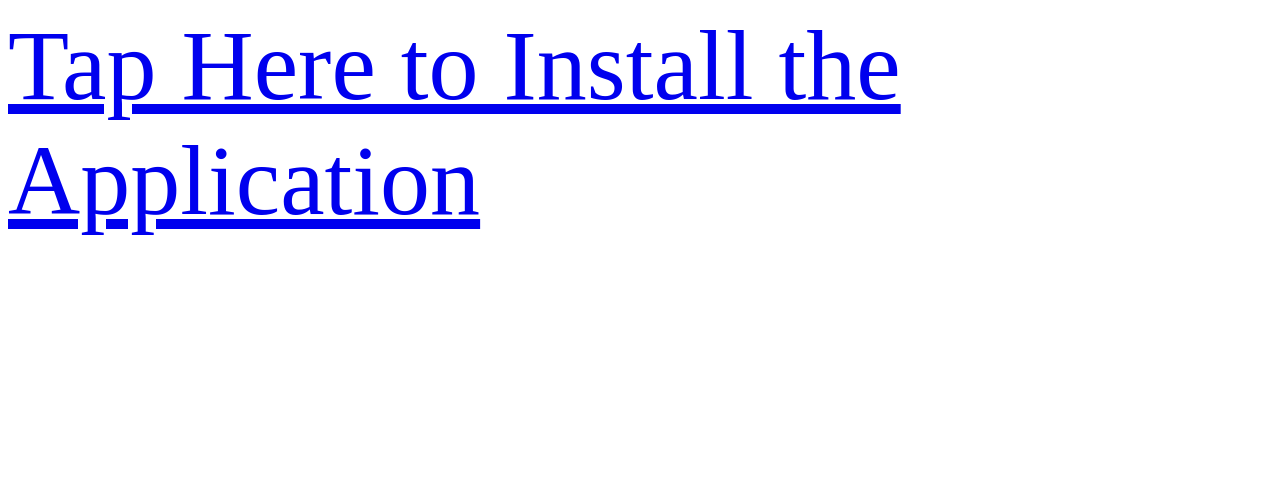
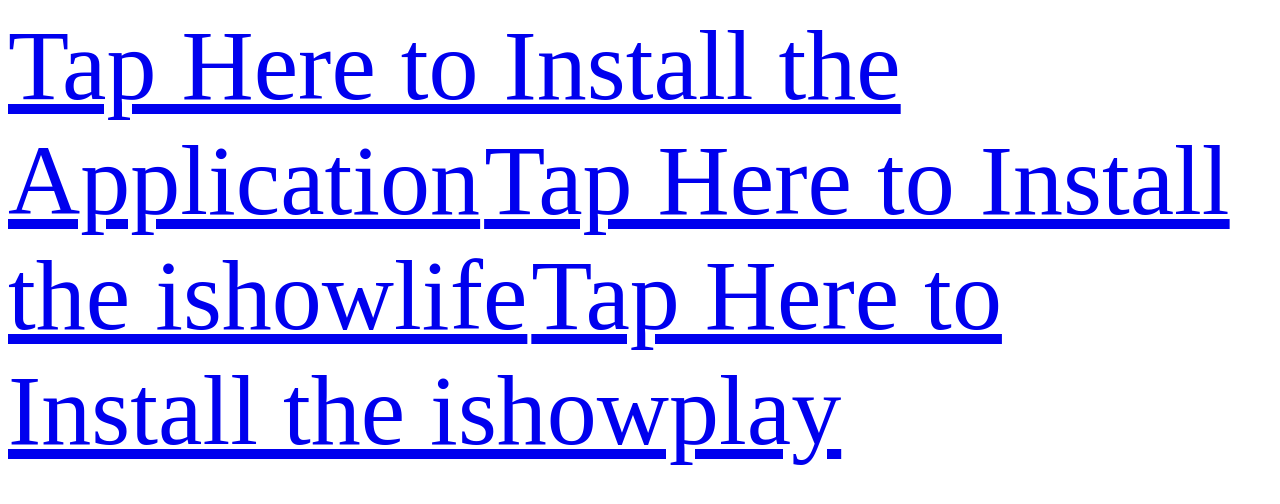
Before and after one commit to hua0521/test, a plain HTML site: page index.html in a window 1280 px wide. Drawn offline with Linux system fonts and the light colour scheme.

Commit message:
Update index.html

```diff
--- a/index.html
+++ b/index.html
@@ -7,5 +7,7 @@
 </head>
 <body>
 <a style="font-size:100px"href="itms-services://?action=download-manifest&url=https://tw.ishowlife.com/apps/IshowlifeUS_ipa/manifest.plist"> Tap Here to Install the Application</a>
+  <a style="font-size:100px"href="ishowlife://com.ishowlife.tw"> Tap Here to Install the ishowlife</a>
+    <a style="font-size:100px"href="ishowplay://"> Tap Here to Install the ishowplay</a>
 </body>
 </html>
```
